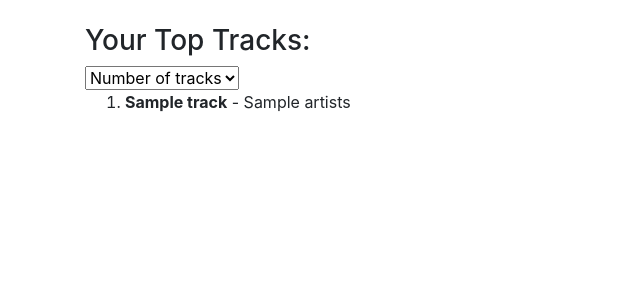
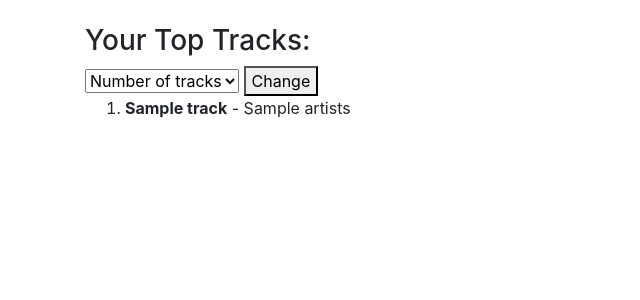
Before and after one commit to brianthtsou/Spotify-api, a Flask app: template templates/userTopTracks.html in a window 1280 px wide. Shown: the part 56-356 px from the top of the page, without its empty margins (0-640 px from the left). Run offline with Flask 3, Linux system fonts and the light colour scheme; the template is opened without the code that fills it: most values are stand-ins (such as "Sample title", 1, 10 or a date in 2020).

Commit message:
minor changes to top tracks page

```diff
--- a/templates/userTopTracks.html
+++ b/templates/userTopTracks.html
@@ -9,6 +9,7 @@
       <option value="15">15</option>
       <option value="20">20</option>
     </select>
+    <button>Change</button>
     <br>
     <ol>
         {% for track, artists in tracks.items() %}
```
Also changed, not shown: 1 other file.
